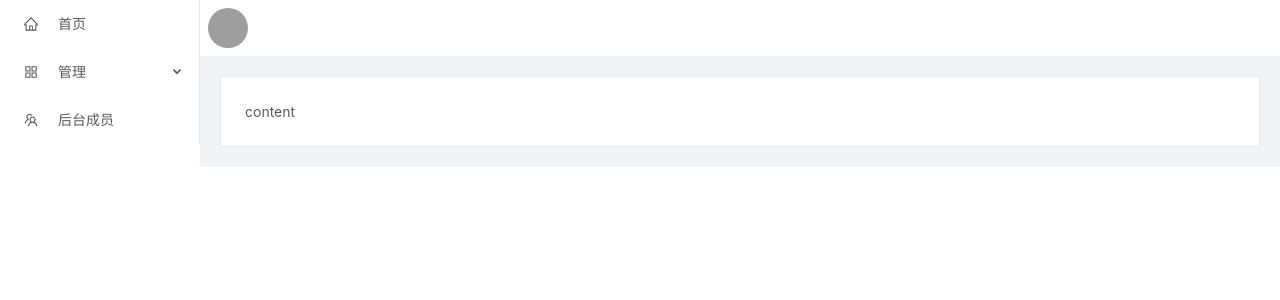
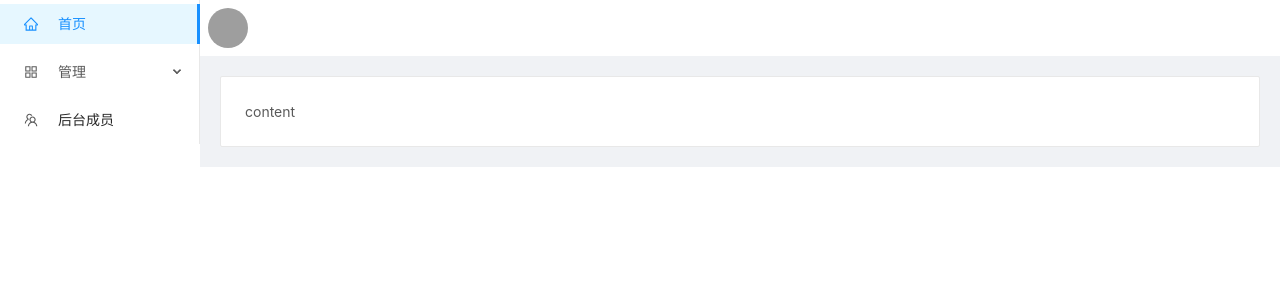
Before and after one commit to anandzhang/issue-feedback-react, a React (Create React App) app in the folder app/: page /admin in a window 1280 px wide. Shown: the top 300 px of the page. Built offline with nearby package versions, Linux system fonts and the light colour scheme; grey boxes are pictures that could not be loaded.

Commit message:
路由切换和加载时默认选中

```diff
--- a/app/src/components/Sider/index.jsx
+++ b/app/src/components/Sider/index.jsx
@@ -1,4 +1,6 @@
 import React, { Component } from 'react'
+import PropTypes from 'prop-types'
+import { Link, withRouter } from 'react-router-dom'
 import { Menu } from 'antd'
 import menuConfig from './menuConfig'
 import { SubMenu } from 'rc-menu'
@@ -6,41 +8,67 @@ import { SubMenu } from 'rc-menu'
 const { Item } = Menu
 
 class Sider extends Component {
-  render () {
-    return (
-      <div>
-        <Menu mode='inline'>
-          {
-            menuConfig.map(value => {
-              const { title, icon, route, children } = value
+  constructor (props) {
+    super(props)
+    this.menu = this.getMenu()
+  }
+
+  getMenu = () => {
+    return menuConfig.map(value => {
+      const { children } = value
       if (children) {
+        const { title, icon, route } = value
         return (
           <SubMenu
             key={route}
             title={
               <span>
-                        {icon}
-                        <span>{title}</span>
+                {icon}<span>{title}</span>
               </span>
             }
           >
-                    {
-                      children.map(value => (
-                        <Item key={value.route} icon={value.icon}>{value.title}</Item>
-                      ))
-                    }
+            {children.map(value => this.getMenuItem(value))}
           </SubMenu>
         )
       }
-              return (
-                <Item key={route} icon={icon}>{title}</Item>
-              )
+      return this.getMenuItem(value)
     })
   }
+
+  getMenuItem = value => {
+    const { title, icon, route } = value
+    return (
+      <Item key={route} icon={icon}>
+        <Link to={route}>{title}</Link>
+      </Item>
+    )
+  }
+
+  getParentPath = pathname => {
+    pathname = pathname.split('/')
+    pathname.pop()
+    return pathname.join('/')
+  }
+
+  render () {
+    const { pathname } = this.props.location
+    const parentPath = this.getParentPath(pathname)
+    return (
+      <div>
+        <Menu
+          mode='inline'
+          defaultSelectedKeys={[pathname]}
+          defaultOpenKeys={[parentPath]}
+        >
+          {this.getMenu()}
         </Menu>
       </div>
     )
   }
 }
 
-export default Sider
+Sider.propTypes = {
+  location: PropTypes.object
+}
+
+export default withRouter(Sider)
```
Lines whose indentation alone changed are shown as unchanged.
